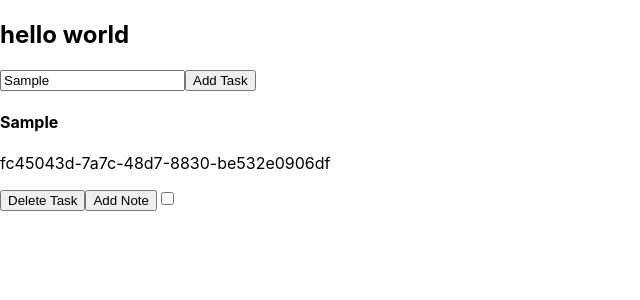
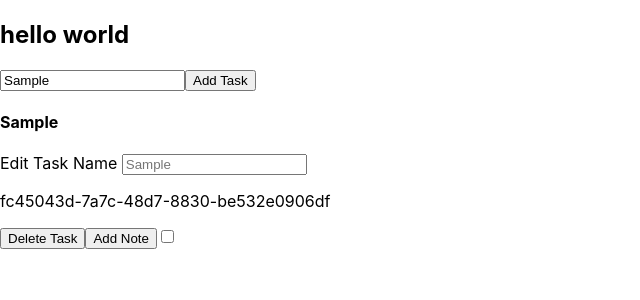
Before and after one commit to patrickbynder/TodoApp, a React (Create React App) app: page / in a window 1280 px wide. Both pictures are taken after typing "Sample" into the empty fields and a click on the button "Add Task". Shown: the top 300 px of the page, without its empty margins (0-640 px from the left). Built offline with nearby package versions, Linux system fonts and the light colour scheme.

Commit message:
add Edit Task Title functionality

```diff
--- a/src/App.tsx
+++ b/src/App.tsx
@@ -23,6 +23,10 @@ function App() {
         dispatch({ type: 'CHANGE_FINISHED', payload: { done, taskId } });
     }
 
+    function OnEditTitle(editTitle: string, taskId: string) {
+        dispatch({ type: 'EDIT_TASK', payload: { editTitle, taskId } });
+    }
+
     return (
         <>
             <div>
@@ -33,6 +37,7 @@ function App() {
                     onDelete={onDelete}
                     onAddNote={onAddNote}
                     handleOnChange={handleOnChange}
+                    OnEditTitle={OnEditTitle}
                 />
             </div>
         </>
--- a/src/components/SingleTask.tsx
+++ b/src/components/SingleTask.tsx
@@ -1,5 +1,5 @@
 import React, { useEffect, useState } from 'react';
-import { HandleOnChange, Note, OnAddNote, Task } from '../types';
+import { HandleOnChange, Note, OnAddNote, OnEditTitle, Task } from '../types';
 import AddNote from './AddNote';
 import AddTasks from './AddTasks';
 import Notes from './Notes';
@@ -9,6 +9,7 @@ type Props = {
     onAddNote: OnAddNote;
     task: Task;
     handleOnChange: HandleOnChange;
+    OnEditTitle: OnEditTitle;
 };
 
 export default function SingleTask({
@@ -16,17 +17,30 @@ export default function SingleTask({
     task,
     onDelete,
     handleOnChange,
+    OnEditTitle,
 }: Props) {
     const [showInput, setShowInput] = useState(false);
+    const [taskTitle, setTaskTitle] = useState('');
     const onClick = () => setShowInput(true);
 
-    useEffect(() => {
-        console.log({ task });
-    }, [task]);
+    const handleKeyDown = (event: any) => {
+        if (event.key === 'Enter') {
+            OnEditTitle(taskTitle, task.id);
+        }
+    };
 
     return (
         <div key={task.id}>
             <h4>{task.title}</h4>
+
+            <span>Edit Task Name </span>
+            <input
+                placeholder={task.title}
+                value={taskTitle}
+                onChange={(event) => setTaskTitle(event.target.value)}
+                onKeyDown={handleKeyDown}
+            />
+
             <Notes notes={task.notes} />
             {showInput ? (
                 <AddNote onAddNote={onAddNote} taskId={task.id} />
--- a/src/components/Todo.tsx
+++ b/src/components/Todo.tsx
@@ -1,5 +1,5 @@
 import React from 'react';
-import { HandleOnChange, Note, OnAddNote, Task } from '../types';
+import { HandleOnChange, Note, OnEditTitle, OnAddNote, Task } from '../types';
 
 import SingleTask from './SingleTask';
 
@@ -8,9 +8,16 @@ type Props = {
     onDelete: (value: string) => void;
     onAddNote: OnAddNote;
     handleOnChange: HandleOnChange;
+    OnEditTitle: OnEditTitle;
 };
 
-function Todo({ tasks, onAddNote, onDelete, handleOnChange }: Props) {
+function Todo({
+    tasks,
+    onAddNote,
+    onDelete,
+    handleOnChange,
+    OnEditTitle,
+}: Props) {
     return (
         <>
             {tasks.map((task) => (
@@ -20,6 +27,7 @@ function Todo({ tasks, onAddNote, onDelete, handleOnChange }: Props) {
                     onAddNote={onAddNote}
                     onDelete={onDelete}
                     handleOnChange={handleOnChange}
+                    OnEditTitle={OnEditTitle}
                 />
             ))}
         </>
--- a/src/state/useStore.ts
+++ b/src/state/useStore.ts
@@ -67,6 +67,21 @@ export function reducer(state: State, action: Actions): State {
                 }),
             };
         }
+
+        case 'EDIT_TASK': {
+            return {
+                ...state,
+                tasks: state.tasks.map((task) => {
+                    if (task.id === action.payload.taskId) {
+                        return {
+                            ...task,
+                            title: action.payload.editTitle,
+                        };
+                    }
+                    return task;
+                }),
+            };
+        }
     }
 }
 
```
Also changed, not shown: src/types/index.ts (+15 -1 lines).
